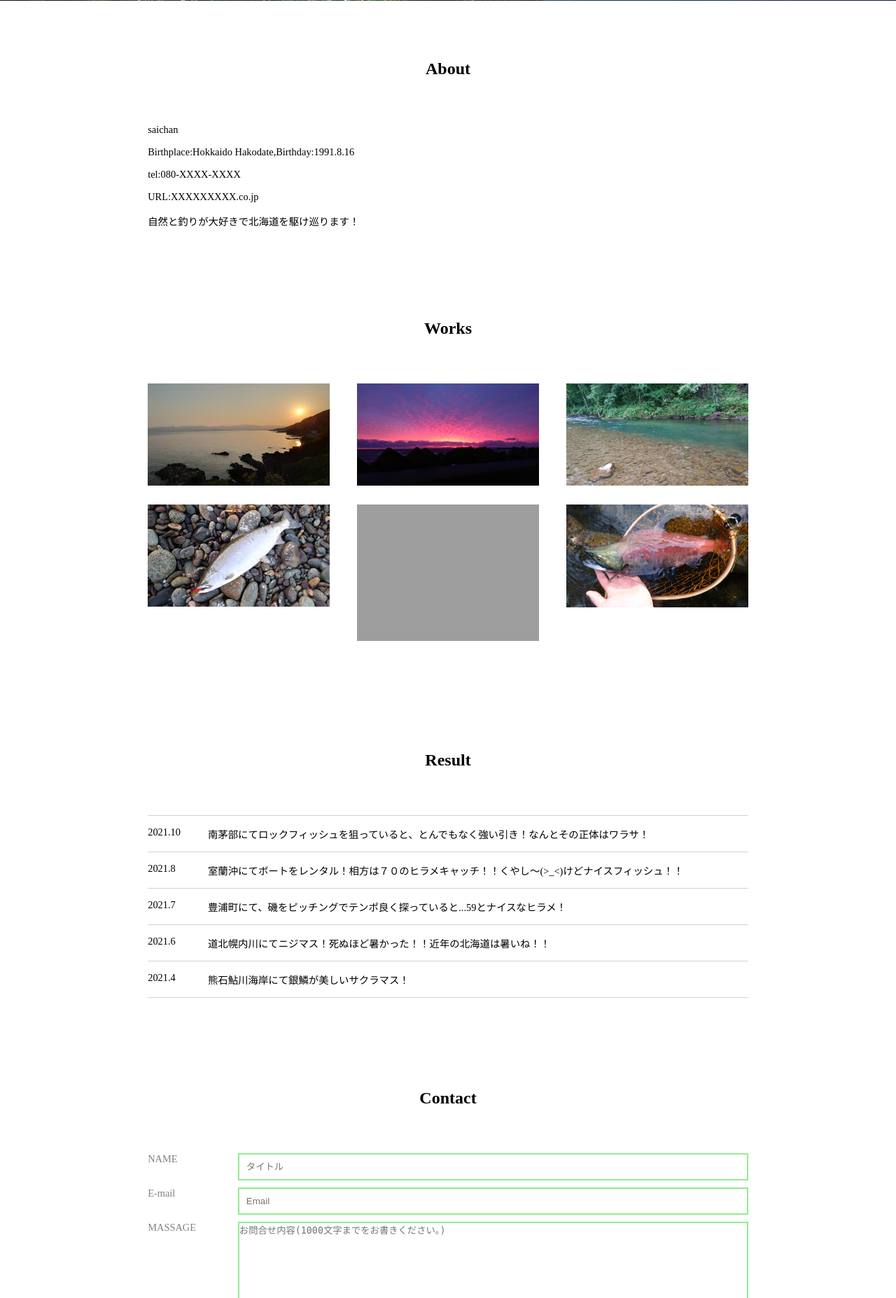
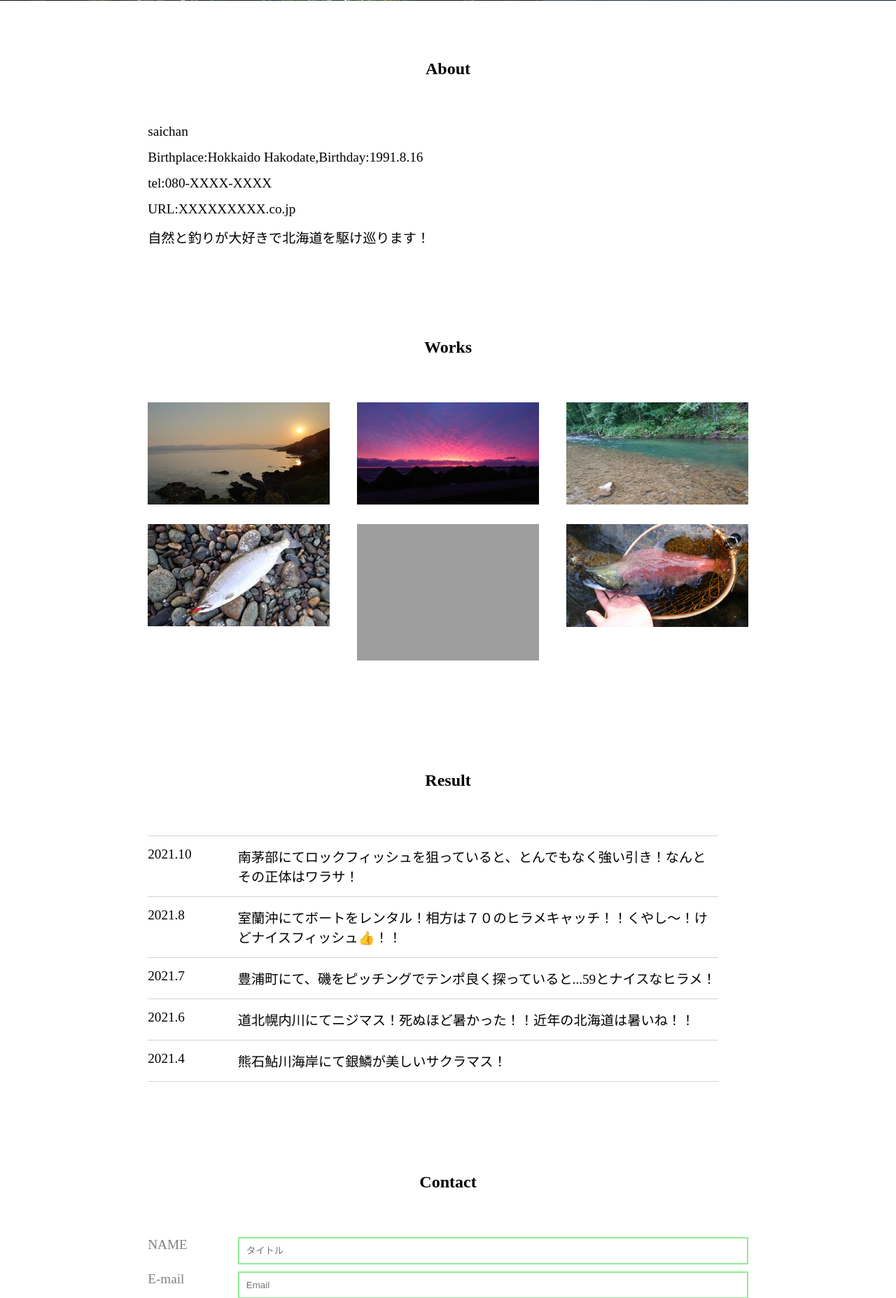
Before and after one commit to w-shaulabg/HTML-CSS, a PHP site: page /MyWorkPortfolioHTML/MyWorkPortfolio.php in a window 1280 px wide. Shown: the part 689-2544 px from the top of the page at 70% size. Run offline with PHP 8.4, Linux system fonts and the light colour scheme; grey boxes are pictures that could not be loaded.

Commit message:
修正版２

```diff
--- a/src/public/MyWorkPortfolioCSS/MyWorkPortfolio.css
+++ b/src/public/MyWorkPortfolioCSS/MyWorkPortfolio.css
@@ -76,7 +76,7 @@ max-width: 1160px;
 .main__wrapper__content {
   max-width: 960px;
   margin: 0 auto 130px auto;
-  font-size: 0.9rem;
+  font-size: 1.2rem;
   padding: 0 4%;
 }
 
@@ -114,13 +114,13 @@ justify-content: space-between;
 
 .main__result dt {
   border-bottom: 1px solid lightgray;
-  width: 10%;
+  width: 15%;
   padding: 15px 0;
 }
 
 .main__result dd {
   border-bottom: 1px solid lightgray;
-  width: 90%;
+  width: 80%;
   padding: 15px 0;
 }
 
--- a/src/public/MyWorkPortfolioHTML/MyWorkPortfolio.php
+++ b/src/public/MyWorkPortfolioHTML/MyWorkPortfolio.php
@@ -107,7 +107,8 @@
           南茅部にてロックフィッシュを狙っていると、とんでもなく強い引き！なんとその正体はワラサ！</dd>
         <dt>2021.8</dt>
         <dd>
-          室蘭沖にてボートをレンタル！相方は７０のヒラメキャッチ！！くやし〜(>_<)けどナイスフィッシュ！！ </dd>
+          室蘭沖にてボートをレンタル！相方は７０のヒラメキャッチ！！くやし〜！けどナイスフィッシュ👍！！
+        </dd>
         <dt>2021.7</dt>
         <dd>豊浦町にて、磯をピッチングでテンポ良く探っていると...59とナイスなヒラメ！</dd>
         <dt>2021.6</dt>
```
